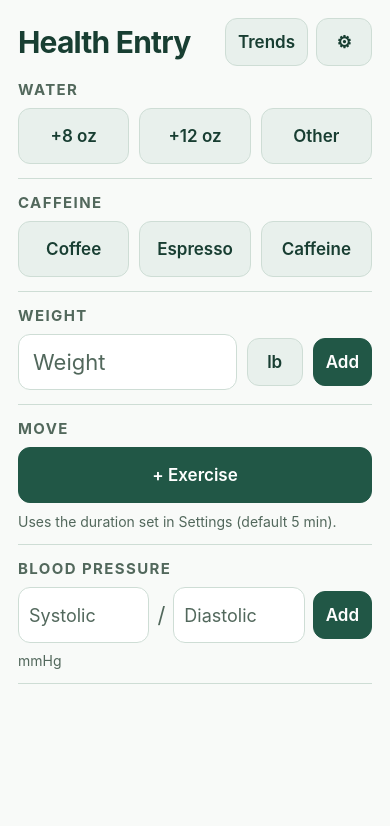
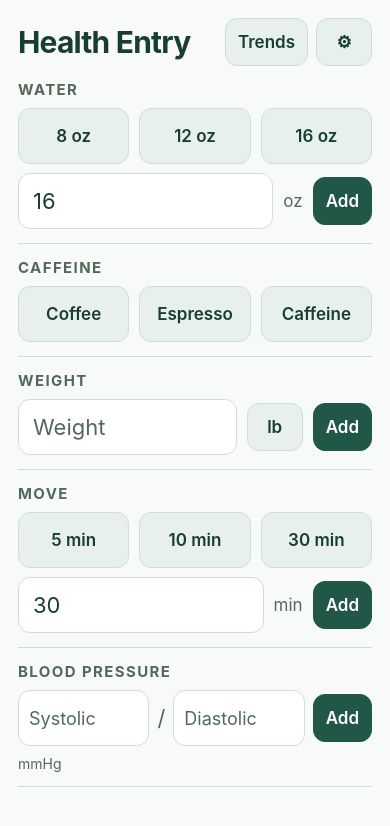
Before and after one commit to snowolf001/healthentry, a React Native app: screen / in a window 390 px wide. Shown: the top 826 px of the page. Built offline with nearby package versions, Linux system fonts and the light colour scheme.

Commit message:
Improve Water and Exercise quick entry UX

```diff
--- a/App.tsx
+++ b/App.tsx
@@ -23,6 +23,8 @@ import { useWeightInput, weightEntry } from './src/home/weightInput';
 import { logPreferenceFailure } from './src/preferences/weightPreferences';
 import {
   defaultWidgetPreferences,
+  recentQuickEntries,
+  validateMoveMinutes,
   widgetPreferences,
 } from './src/preferences/widgetPreferences';
 
@@ -34,14 +36,28 @@ function App() {
   const styles = createStyles(theme);
   const [screen, setScreen] = useState<'home' | 'settings' | 'trends'>('home');
   const [feedback, setFeedback] = useState('');
+  const [feedbackSection, setFeedbackSection] = useState<'water' | 'caffeine' | 'weight' | 'move' | 'bloodPressure' | null>(null);
   const [busy, setBusy] = useState(false);
-  const [otherWater, setOtherWater] = useState(false);
-  const [waterValue, setWaterValue] = useState('');
+  const [waterValue, setWaterValue] = useState('16');
+  const [recentWaterOz, setRecentWaterOz] = useState(16);
+  const [moveValue, setMoveValue] = useState('30');
+  const [recentMoveMinutes, setRecentMoveMinutes] = useState(30);
+  const [moveName, setMoveName] = useState('Exercise');
   const [caffeineKind, setCaffeineKind] = useState<CaffeineKind | null>(null);
   const [systolicValue, setSystolicValue] = useState('');
   const [diastolicValue, setDiastolicValue] = useState('');
   const weight = useWeightInput();
   const guard = runHealthEntry;
+
+  useEffect(() => {
+    void recentQuickEntries.load().then(recent => {
+      setRecentWaterOz(recent.waterOz);
+      setWaterValue(String(recent.waterOz));
+      setRecentMoveMinutes(recent.moveMinutes);
+      setMoveValue(String(recent.moveMinutes));
+    });
+    void widgetPreferences.load().then(preferences => setMoveName(preferences.moveName)).catch(() => {});
+  }, []);
 
   useEffect(() => {
     const listener = BackHandler.addEventListener('hardwareBackPress', () => {
@@ -57,10 +73,12 @@ function App() {
     async (
       write: () => Promise<unknown>,
       success: string,
+      section: 'water' | 'caffeine' | 'weight' | 'move' | 'bloodPressure',
       afterSuccess?: () => void,
     ) => {
       await guard(async () => {
         setBusy(true);
+        setFeedbackSection(section);
         setFeedback('Adding…');
         try {
           try {
@@ -93,6 +111,7 @@ function App() {
       return runEntry(
         () => systemHealth.addWater({ value: ounces, unit: 'us-fl-oz' }),
         `✓ Added ${ounces} oz water`,
+        'water',
       );
     },
     [runEntry],
@@ -100,15 +119,18 @@ function App() {
   function addOtherWater() {
     const value = parsePositiveDecimal(waterValue);
     if (value === null) {
+      setFeedbackSection('water');
       setFeedback('Enter a water amount greater than zero.');
       return;
     }
     return runEntry(
       () => systemHealth.addWater({ value, unit: 'us-fl-oz' }),
       `✓ Added ${value} oz water`,
+      'water',
       () => {
-        setOtherWater(false);
-        setWaterValue('');
+        setRecentWaterOz(value);
+        setWaterValue(String(value));
+        void recentQuickEntries.saveWaterOz(value).catch(logPreferenceFailure);
       },
     );
   }
@@ -116,6 +138,7 @@ function App() {
     return runEntry(
       () => systemHealth.addCaffeine(entry.input),
       `✓ ${entry.success}`,
+      'caffeine',
       () => setCaffeineKind(null),
     );
   }
@@ -129,32 +152,57 @@ function App() {
       return runEntry(
         () => systemHealth.addWeight(input),
         `✓ Added ${weight.draft.text.replace(',', '.').trim()} ${weight.unit}`,
+        'weight',
         () => weight.rememberSuccess(kg),
       );
     } catch (error) {
+      setFeedbackSection('weight');
       setFeedback((error as Error).message);
     }
   }
-  async function addMove() {
-    let { moveMinutes: minutes, moveName: title } = defaultWidgetPreferences;
+  async function addMove(minutes: number) {
+    let title = moveName || defaultWidgetPreferences.moveName;
     try {
       const preferences = await widgetPreferences.load();
-      minutes = preferences.moveMinutes;
       title = preferences.moveName;
+      setMoveName(title);
     } catch {
-      // Preference failure must not block a health entry; use the documented default.
+      // Preference failure must not block a health entry; use the last loaded/default name.
     }
     return runEntry(
       () => systemHealth.addExercise({ minutes, title }),
       `✓ Added ${title} · ${minutes} min`,
+      'move',
+    );
+  }
+  function addOtherMove() {
+    let minutes: number;
+    try {
+      minutes = validateMoveMinutes(moveValue);
+    } catch (error) {
+      setFeedbackSection('move');
+      setFeedback((error as Error).message);
+      return;
+    }
+    return runEntry(
+      () => systemHealth.addExercise({ minutes, title: moveName || defaultWidgetPreferences.moveName }),
+      `✓ Added ${moveName || defaultWidgetPreferences.moveName} · ${minutes} min`,
+      'move',
+      () => {
+        setRecentMoveMinutes(minutes);
+        setMoveValue(String(minutes));
+        void recentQuickEntries.saveMoveMinutes(minutes).catch(logPreferenceFailure);
+      },
     );
   }
   function addBloodPressure() {
     if (!systolicValue.trim()) {
+      setFeedbackSection('bloodPressure');
       setFeedback('Enter systolic pressure.');
       return;
     }
     if (!diastolicValue.trim()) {
+      setFeedbackSection('bloodPressure');
       setFeedback('Enter diastolic pressure.');
       return;
     }
@@ -163,12 +211,14 @@ function App() {
     try {
       validateBloodPressure({ systolic, diastolic });
     } catch (error) {
+      setFeedbackSection('bloodPressure');
       setFeedback((error as Error).message);
       return;
     }
     return runEntry(
       () => systemHealth.addBloodPressure({ systolic, diastolic }),
       `✓ Added ${systolic}/${diastolic} mmHg`,
+      'bloodPressure',
       () => {
         setSystolicValue('');
         setDiastolicValue('');
@@ -219,56 +269,30 @@ function App() {
                   />
                 </View>
               </View>
-              {(busy || feedback) && (
-                <View style={styles.status}>
-                  {busy && (
-                    <ActivityIndicator
-                      color={theme.accent}
-                      accessibilityLabel="Writing entry"
-                    />
-                  )}
-                  {!!feedback && (
-                    <Text
-                      accessibilityLiveRegion="polite"
-                      selectable
-                      style={[
-                        styles.feedback,
-                        !busy &&
-                          !feedback.startsWith('✓') &&
-                          styles.error,
-                      ]}
-                    >
-                      {feedback}
-                    </Text>
-                  )}
-                </View>
-              )}
               <View style={styles.section}>
                 <Text accessibilityRole="header" style={styles.label}>
                   WATER
                 </Text>
                 <View style={styles.row}>
                   <ActionButton
-                    title="+8 oz"
+                    title="8 oz"
                     theme={theme}
                     onPress={() => addWater(8)}
                     disabled={busy}
                   />
                   <ActionButton
-                    title="+12 oz"
+                    title="12 oz"
                     theme={theme}
                     onPress={() => addWater(12)}
                     disabled={busy}
                   />
                   <ActionButton
-                    title="Other"
+                    title={`${recentWaterOz} oz`}
                     theme={theme}
-                    testID="other-water"
-                    onPress={() => setOtherWater(!otherWater)}
+                    onPress={() => addWater(recentWaterOz)}
                     disabled={busy}
                   />
                 </View>
-                {otherWater && (
                 <View style={styles.customRow}>
                   <TextInput
                     accessibilityLabel="Water amount in US fluid ounces"
@@ -281,14 +305,9 @@ function App() {
                     editable={!busy}
                   />
                   <Text style={styles.unitSuffix}>oz</Text>
-                    <ActionButton
-                      title="Add"
-                      theme={theme}
-                      onPress={addOtherWater}
-                      disabled={busy}
-                    />
+                  <ActionButton compact primary title="Add" theme={theme} onPress={addOtherWater} disabled={busy} />
                 </View>
-                )}
+                {feedbackSection === 'water' && <EntryFeedback busy={busy} feedback={feedback} theme={theme} styles={styles} />}
               </View>
               <View style={styles.section}>
                 <Text accessibilityRole="header" style={styles.label}>
@@ -319,6 +338,7 @@ function App() {
                     onClose={() => setCaffeineKind(null)}
                   />
                 )}
+                {feedbackSection === 'caffeine' && <EntryFeedback busy={busy} feedback={feedback} theme={theme} styles={styles} />}
               </View>
               <View style={styles.section}>
                 <Text accessibilityRole="header" style={styles.label}>
@@ -362,24 +382,32 @@ function App() {
                 {!weight.ready && (
                   <Text style={styles.hint}>Loading input preference…</Text>
                 )}
+                {feedbackSection === 'weight' && <EntryFeedback busy={busy} feedback={feedback} theme={theme} styles={styles} />}
               </View>
               <View style={styles.section}>
                 <Text accessibilityRole="header" style={styles.label}>
                   MOVE
                 </Text>
                 <View style={styles.row}>
-                  <ActionButton
-                    title="+ Exercise"
-                    theme={theme}
-                    primary
-                    accessibilityLabel="Add exercise"
-                    onPress={addMove}
-                    disabled={busy}
+                  <ActionButton title="5 min" theme={theme} onPress={() => addMove(5)} disabled={busy} />
+                  <ActionButton title="10 min" theme={theme} onPress={() => addMove(10)} disabled={busy} />
+                  <ActionButton title={`${recentMoveMinutes} min`} theme={theme} onPress={() => addMove(recentMoveMinutes)} disabled={busy} />
+                </View>
+                <View style={styles.customRow}>
+                  <TextInput
+                    accessibilityLabel="Exercise duration in minutes"
+                    placeholder="Minutes"
+                    placeholderTextColor={theme.textSecondary}
+                    keyboardType="number-pad"
+                    value={moveValue}
+                    onChangeText={text => setMoveValue(text.replace(/[^0-9]/g, ''))}
+                    style={[styles.input, busy && styles.disabledControl]}
+                    editable={!busy}
                   />
-                  <Text style={styles.hint}>
-                    Uses the duration set in Settings (default 5 min).
-                  </Text>
+                  <Text style={styles.unitSuffix}>min</Text>
+                  <ActionButton compact primary title="Add" theme={theme} onPress={addOtherMove} disabled={busy} />
                 </View>
+                {feedbackSection === 'move' && <EntryFeedback busy={busy} feedback={feedback} theme={theme} styles={styles} />}
               </View>
               <View style={styles.section}>
                 <Text accessibilityRole="header" style={styles.label}>
@@ -428,12 +456,35 @@ function App() {
                   />
                 </View>
                 <Text style={styles.hint}>mmHg</Text>
+                {feedbackSection === 'bloodPressure' && <EntryFeedback busy={busy} feedback={feedback} theme={theme} styles={styles} />}
               </View>
             </ScrollView>
           </KeyboardAvoidingView>
         )}
       </SafeAreaView>
     </SafeAreaProvider>
+  );
+}
+
+function EntryFeedback({ busy, feedback, theme, styles }: {
+  busy: boolean;
+  feedback: string;
+  theme: ReturnType<typeof useAppTheme>;
+  styles: ReturnType<typeof createStyles>;
+}) {
+  return (
+    <View style={styles.status}>
+      {busy && <ActivityIndicator color={theme.accent} accessibilityLabel="Writing entry" />}
+      {!!feedback && (
+        <Text
+          accessibilityLiveRegion="polite"
+          selectable
+          style={[styles.feedback, !busy && !feedback.startsWith('✓') && styles.error]}
+        >
+          {feedback}
+        </Text>
+      )}
+    </View>
   );
 }
 
```
Lines whose indentation alone changed are shown as unchanged.
